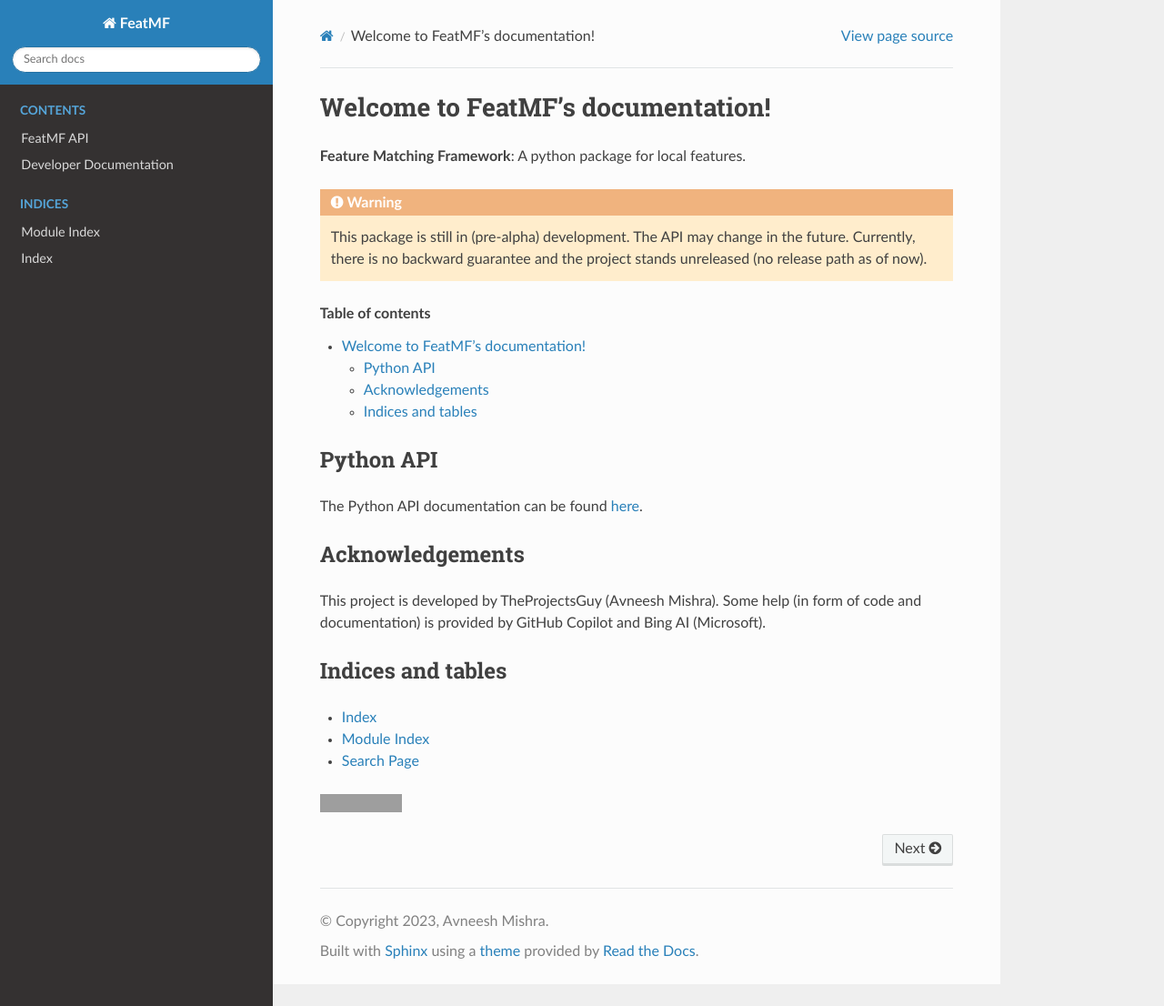
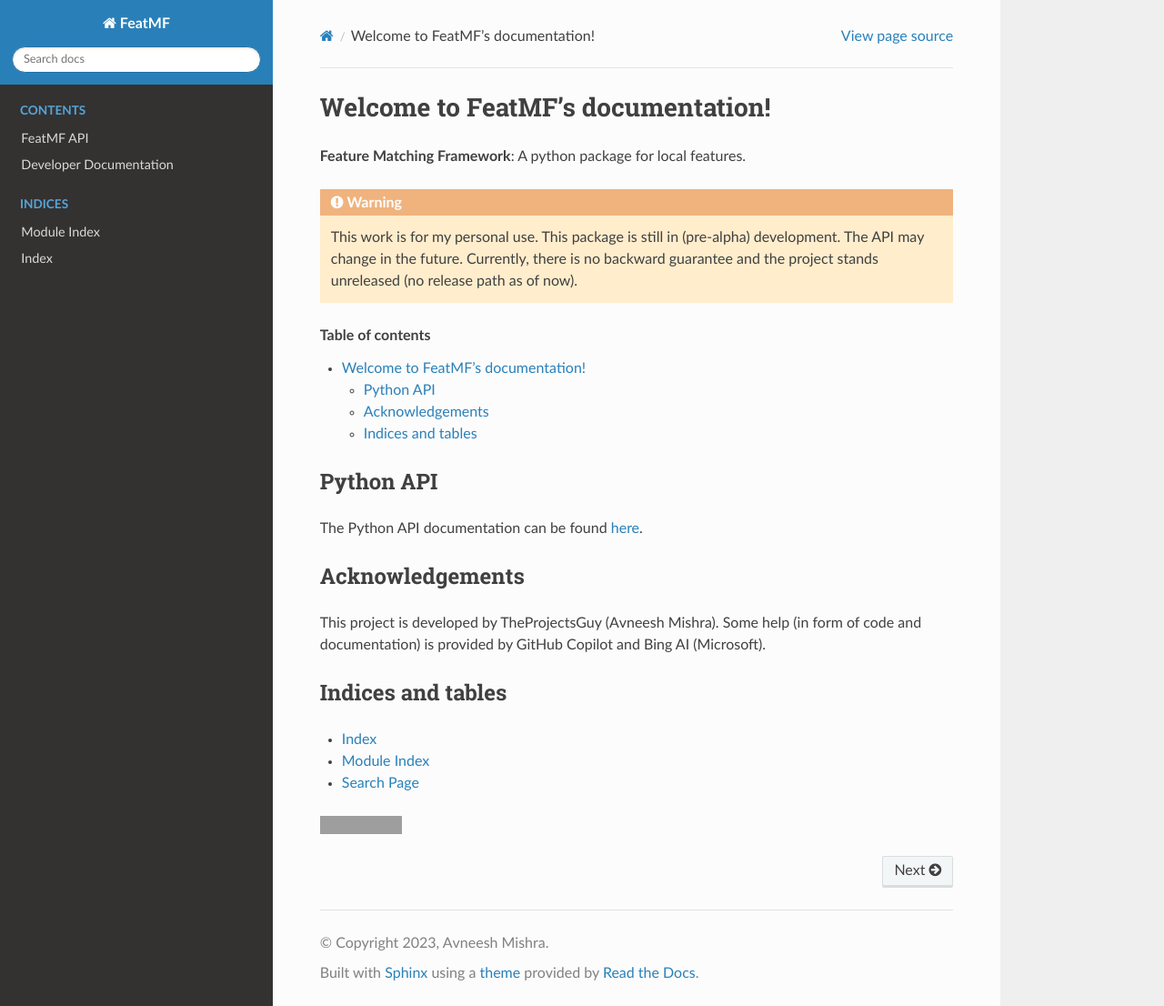
Before and after one commit to TheProjectsGuy/FeatMF, a Sphinx documentation site: the page built from docs/index.rst, in a window 1280 px wide and 1106 px high. Shown: the whole window at 91% size. Built offline with Sphinx 7.4.7 and the Read the Docs theme 2.0.0, drawn with Linux system fonts in a browser that asks for light colours; grey boxes are pictures that could not be loaded.

Commit message:
[IGNORE] Modified warning

```diff
--- a/docs/index.rst
+++ b/docs/index.rst
@@ -4,6 +4,7 @@ Welcome to FeatMF's documentation!
 **Feature Matching Framework**: A python package for local features.
 
 .. warning::
+    This work is for my personal use.
     This package is still in (pre-alpha) development. The API may change in the future. Currently, there is no backward guarantee and the project stands unreleased (no release path as of now).
 
 .. contents:: Table of contents
```
